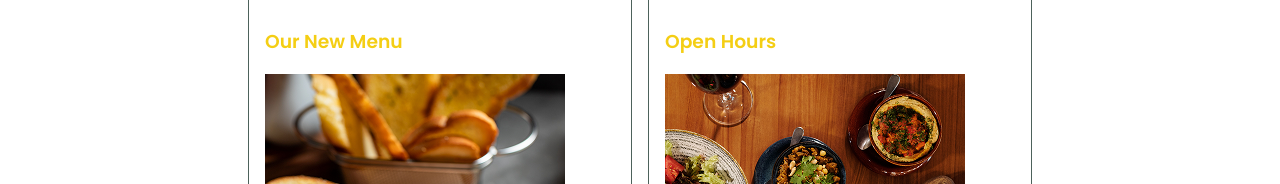
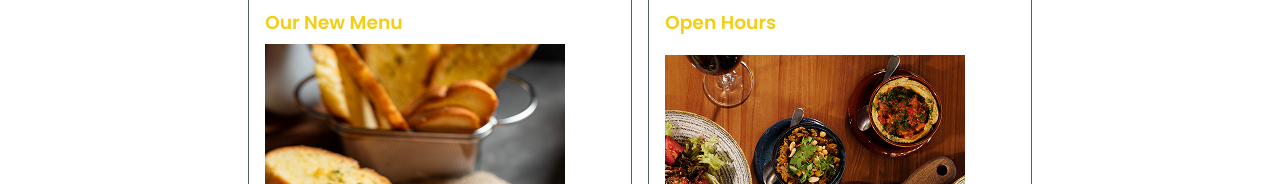
Before and after one commit to caique-magalhaes/little-lemon, a plain HTML site: page index.html in a window 1280 px wide. Shown: the part 616-800 px from the top of the page. Drawn offline with Linux system fonts and the light colour scheme.

Commit message:
Update style.css

```diff
--- a/style.css
+++ b/style.css
@@ -108,10 +108,6 @@ article p{
     width: 300px;
 }
 
-article h3, article p{
-    margin: 1em 0;
-}
-
 article a{
     color: #f4ce14;
     text-decoration: none;
```
